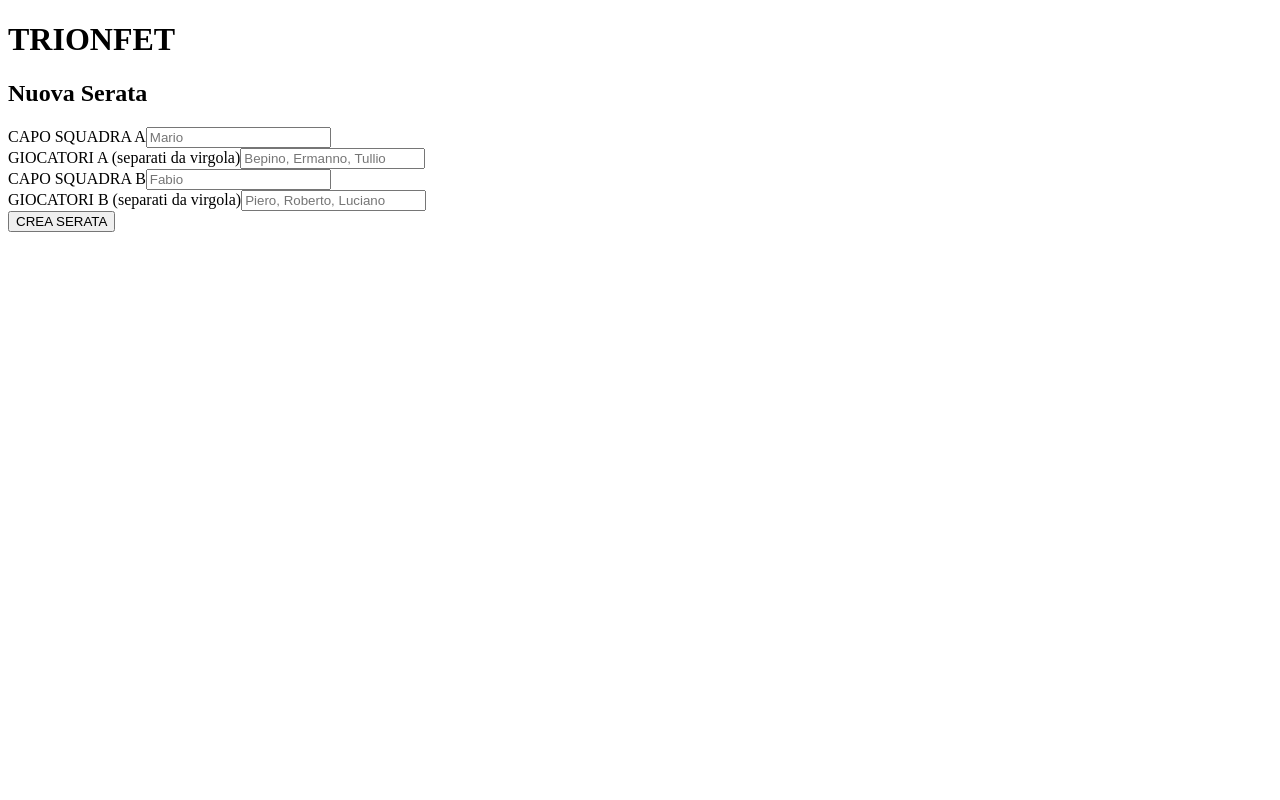
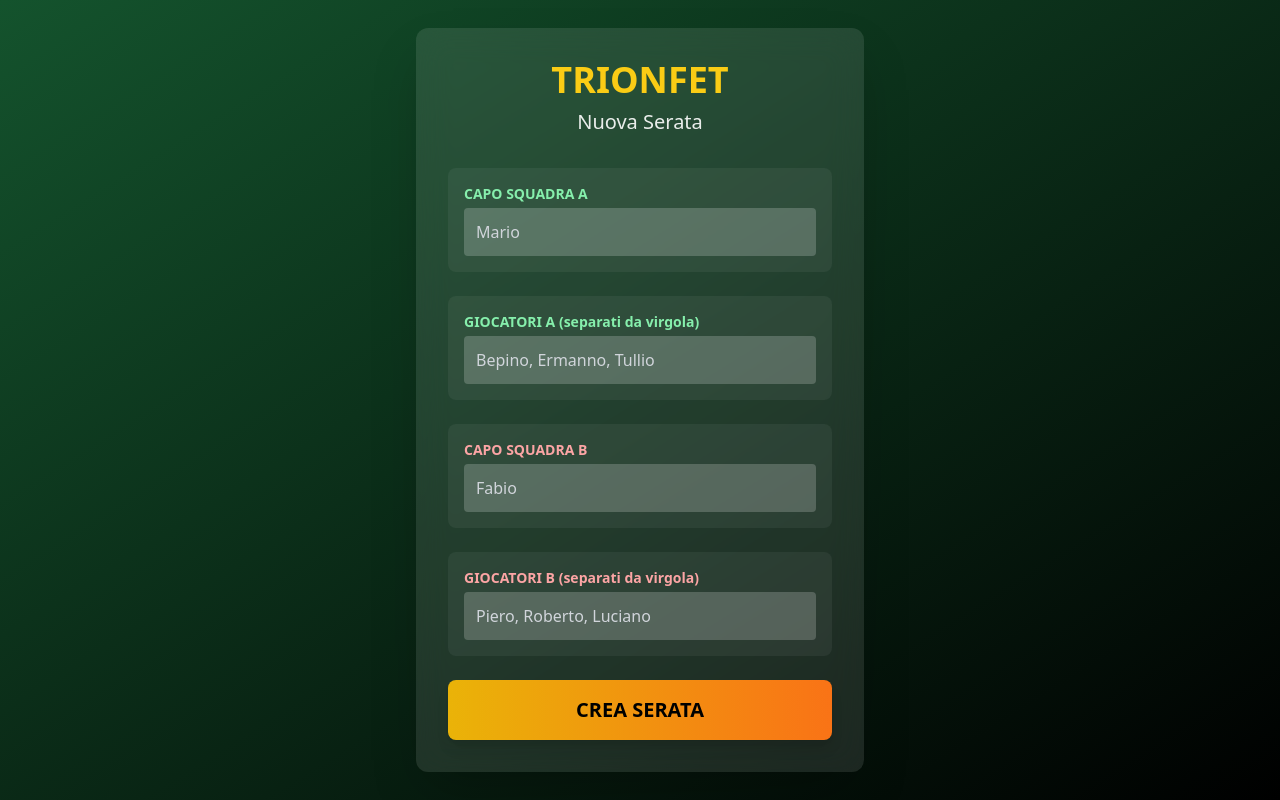
Before and after one commit to Ermanno1952/trionfet-live, a Next.js app: page /nuova in a window 1280 px wide. Built offline with nearby package versions, Linux system fonts and the light colour scheme; no server answers.

Commit message:
fix: aggiungi root layout per Next.js 15

```diff
--- /dev/null
+++ b/src/app/layout.tsx
@@ -0,0 +1,21 @@
+import type { Metadata } from 'next';
+import './globals.css';
+
+export const metadata: Metadata = {
+  title: 'TRIONFET LIVE',
+  description: 'Segnapunti live per Trionfet',
+};
+
+export default function RootLayout({
+  children,
+}: {
+  children: React.ReactNode;
+}) {
+  return (
+    <html lang="it">
+      <body className="min-h-screen bg-gradient-to-br from-green-900 to-black text-white">
+        {children}
+      </body>
+    </html>
+  );
+}
```
